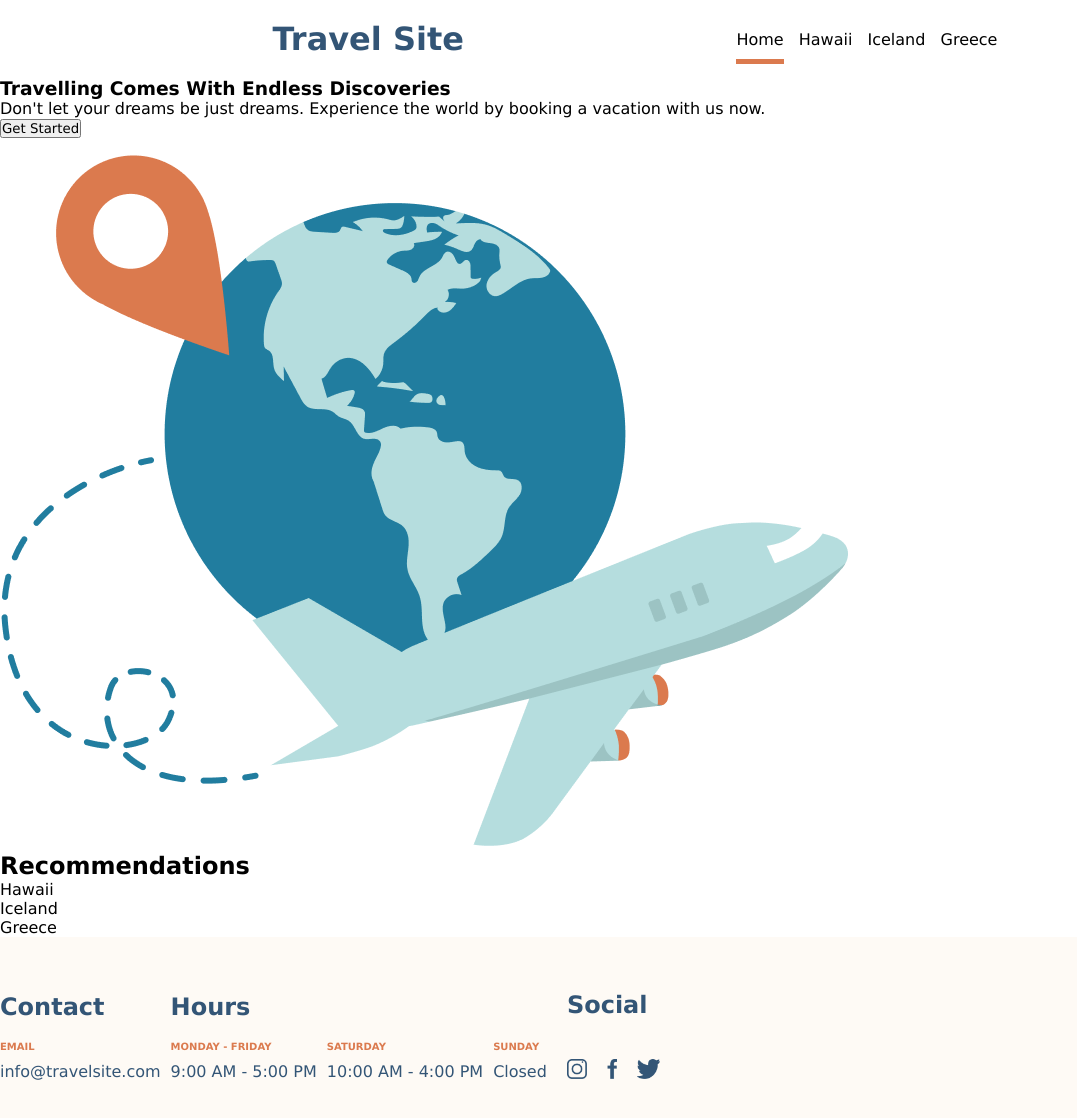
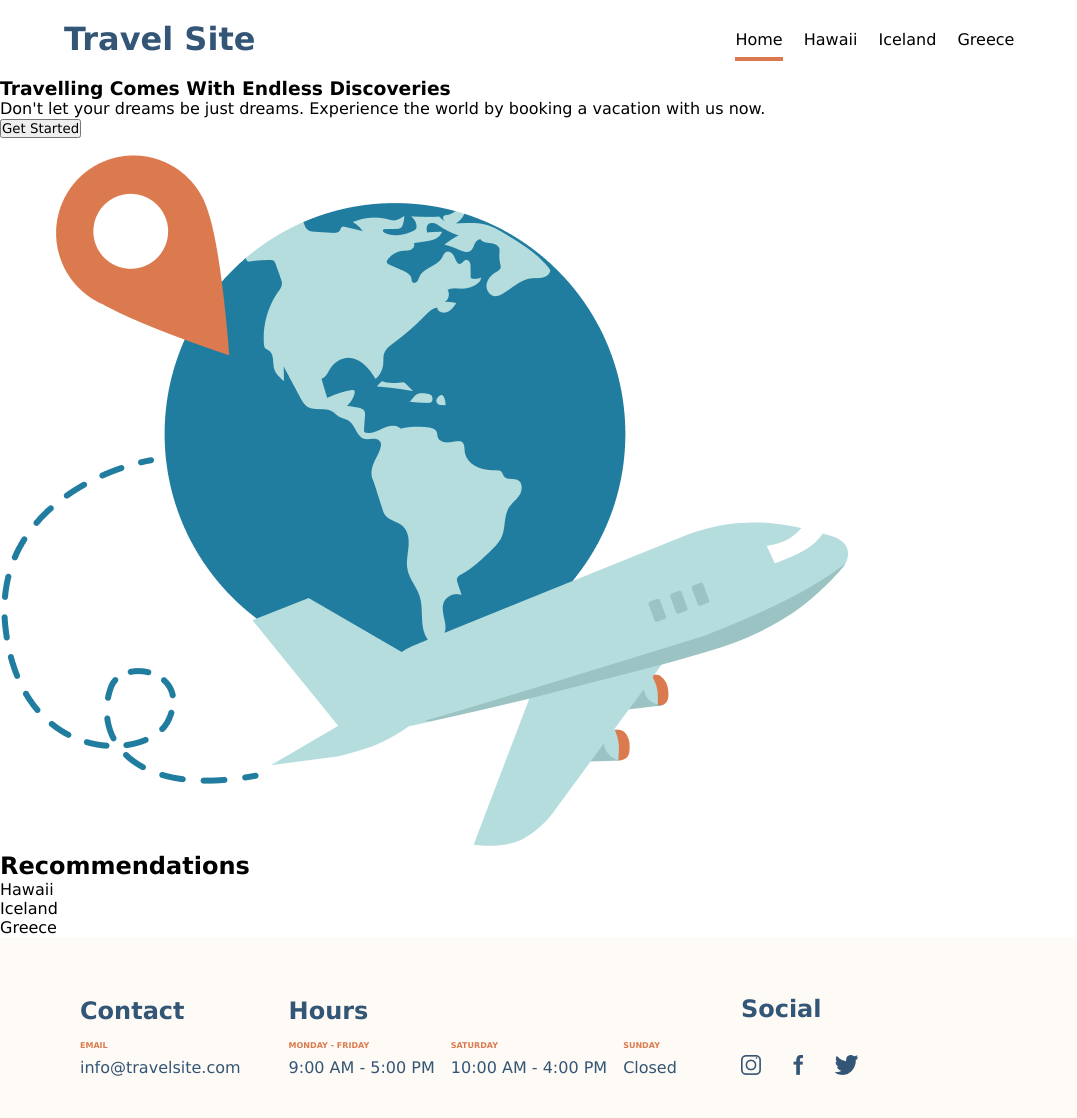
Before and after one commit to Anurag-Bhattacharya4199/anurag-bhattacharya-travelsite, a plain HTML site: page index.html in a window 1280 px wide. Shown: the whole page, without its empty margins (0-1077 px from the left). Drawn offline with nearby package versions, Linux system fonts and the light colour scheme; files that its build step writes are made by us from their sources.

Commit message:
Changing to Relative Units

```diff
--- a/css/global.css
+++ b/css/global.css
@@ -9,30 +9,35 @@
   background-color: #FFFFFF;
   display: flex;
   align-items: center;
-  justify-content: space-evenly;
 }
 
 .top-header__headerTitle {
   color: #335576;
-  margin-top: 20px;
-  margin-bottom: 20px;
+  margin-top: 1.25rem;
+  margin-bottom: 1.25rem;
+  margin-left: 4rem;
+}
+
+.main-navigation {
+  margin-left: 30rem;
+  margin-right: 1.25rem;
 }
 
 .main-navigation ul li {
   display: inline;
-  margin-top: 20px;
-  margin-bottom: 20px;
+  margin-top: 1.25rem;
+  margin-bottom: 1.25rem;
 }
 
 .main-navigation__navLink a {
   color: black;
-  margin-right: 10px;
+  margin-right: 1rem;
   text-decoration: none;
-  padding-bottom: 10px;
+  padding-bottom: 0.5rem;
 }
 
 .main-navigation__navLink-active {
-  border-bottom: 5px solid #DB7A4E;
+  border-bottom: 0.3rem solid #DB7A4E;
 }
 
 .footer-section {
@@ -44,20 +49,24 @@
 }
 
 .footer-section__card {
-  padding-right: 10px;
+  padding-right: 3rem;
+}
+
+.contact-card {
+  margin-left: 5rem;
 }
 
 .footer-section__title {
   color: #335576;
-  padding-bottom: 10px;
-  margin-bottom: 10px;
+  padding-bottom: 0.5rem;
+  margin-bottom: 0.5rem;
 }
 
 .footer-section__subtitle {
   color: #DB7A4E;
-  font-size: 10px;
-  padding-bottom: 5px;
-  margin-bottom: 5px;
+  font-size: 0.5rem;
+  padding-bottom: 0.25rem;
+  margin-bottom: 0.25rem;
 }
 
 .footer-section__text {
@@ -69,8 +78,8 @@
 }
 
 .destinationHours__daysAndTimes {
-  padding-right: 5px;
-  margin-right: 5px;
+  padding-right: 0.5rem;
+  margin-right: 0.5rem;
 }
 
 .social-icons a {
@@ -79,11 +88,11 @@
 
 .social-icons {
   display: flex;
-  margin-top: 30px;
+  margin-top: 1.5rem;
 }
 
 .social-icons__image {
-  margin-right: 20px;
+  margin-right: 2rem;
 }
 
 .social-icons__image img {
--- a/index.html
+++ b/index.html
@@ -69,7 +69,7 @@
       </section>
     </section>
     <footer class="footer-section">
-      <article class="footer-section__card">
+      <article class="footer-section__card contact-card">
         <h1 class="footer-section__title">Contact</h1>
         <h2 class="footer-section__subtitle">EMAIL</h2>
         <p class="footer-section__text">info@travelsite.com</p>
```
